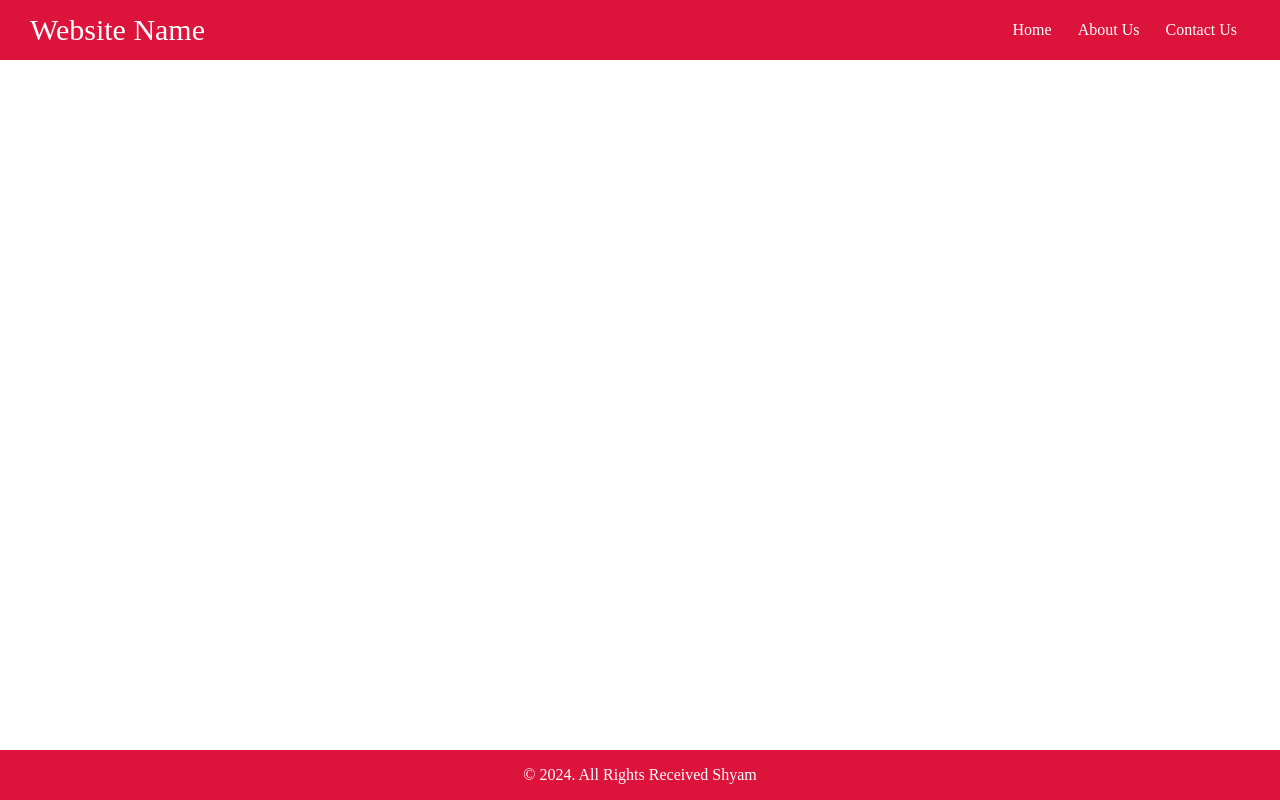
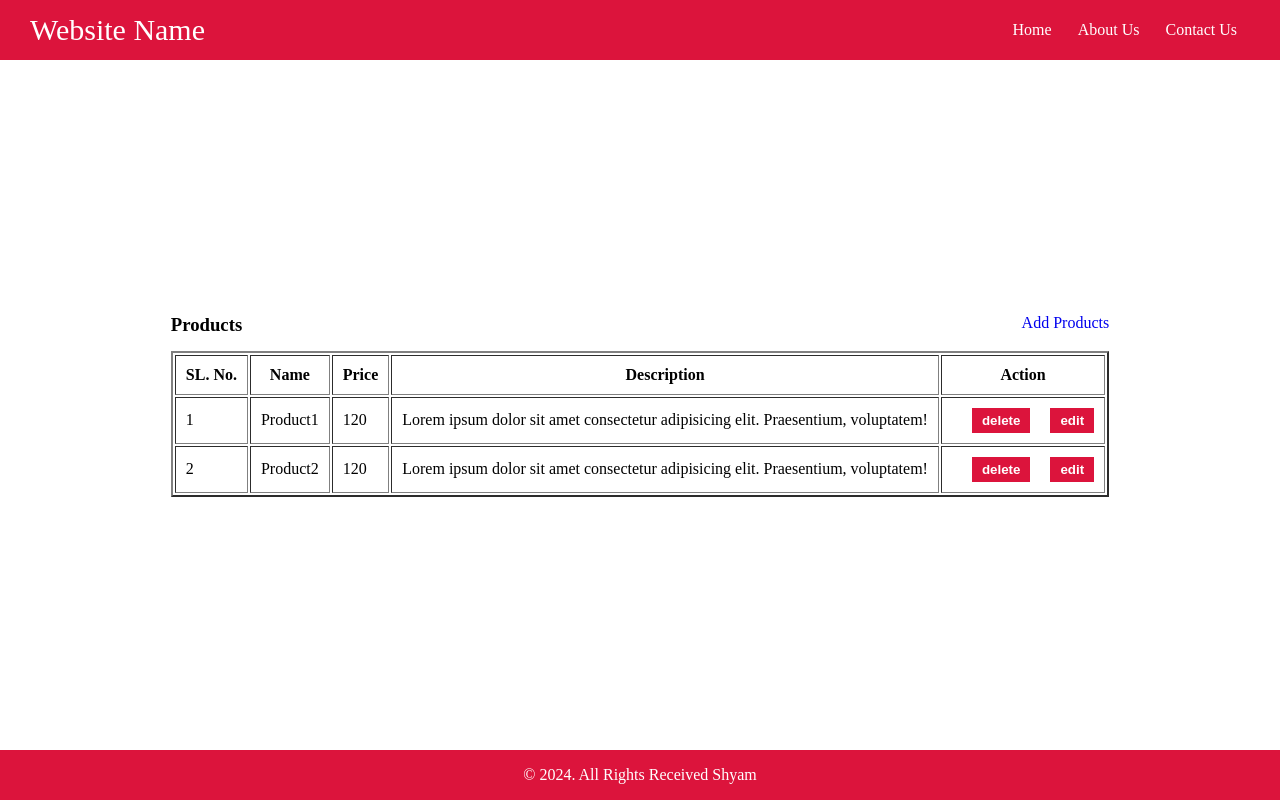
Before and after one commit to KarnamShyam1947/react-pratice, a React (Vite) app: page /all in a window 1280 px wide. Built offline with nearby package versions, Linux system fonts and the light colour scheme.

Commit message:
added: product routes for CRUD

```diff
--- a/src/App.jsx
+++ b/src/App.jsx
@@ -1,10 +1,14 @@
-import { useState } from "react";
 import AppFooter from "./components/AppFooter"
 import AppHeader from "./components/AppHeader"
 import { Route, Routes } from "react-router-dom";
+
 import Home from "./components/pages/Home";
 import About from "./components/pages/About";
 import Contact from "./components/pages/Contact";
+
+import Add from "./components/products/Add";
+import All from "./components/products/All";
+import Edit from "./components/products/Edit";
 
 function App() {
 
@@ -17,6 +21,10 @@ function App() {
           <Route path="/" element={<Home />} />
           <Route path="/about" element={<About />} />
           <Route path="/contact" element={<Contact />} />
+
+          <Route path="/add" element={<Add />} />
+          <Route path="/all" element={<All />} />
+          <Route path="/edit/:id" element={<Edit />} />
         </Routes>
       </div>
 
--- /dev/null
+++ b/src/components/products/Add.jsx
@@ -0,0 +1,66 @@
+import React, { useState } from 'react'
+
+function Add() {
+
+  var initialValues = {
+    name: "",
+    description: "",
+    price: ""
+  }
+
+  const [formValues, setFormValues] = useState(initialValues);
+
+  const handleInputChange = (e) => {
+    const { name, value } = e.target;
+
+    setFormValues({
+      ...formValues,
+      [name] : value
+    })
+
+  }
+
+  const handleFormSubmission = (e) => {
+    e.preventDefault();
+
+    console.log(formValues);
+    alert("form submitted");
+
+    setFormValues(initialValues);
+  }
+
+  return (
+    <>
+      <form onSubmit={handleFormSubmission}>
+        <h1>Add Product</h1>
+        <div className="inputs">
+          <input
+            type="text"
+            name="name"
+            value={formValues.name}
+            onChange={handleInputChange}
+            placeholder="Enter product name"
+          />
+
+          <input
+            type="text"
+            name="price"
+            value={formValues.price}
+            onChange={handleInputChange}
+            placeholder="Enter product price"
+          />
+
+          <textarea
+            name="description"
+            value={formValues.description}
+            onChange={handleInputChange}
+            placeholder='Enter description'
+          ></textarea>
+          <input type="submit" value="Add Product" />
+        </div>
+      </form>
+    </>
+  )
+}
+
+export default Add
--- /dev/null
+++ b/src/components/products/All.jsx
@@ -0,0 +1,46 @@
+import React from 'react'
+import { Link } from 'react-router-dom'
+
+function All() {
+  return (
+    <>
+      <div className="products">
+        <div className="tab-bar">
+          <h3>Products</h3>
+          <Link to={"/add"}>Add Products</Link>
+        </div>
+        <table border={2}>
+          <tr>
+            <th>SL. No.</th>
+            <th>Name</th>
+            <th>Price</th>
+            <th>Description</th>
+            <th>Action</th>
+          </tr>
+          <tr>
+            <td>1</td>
+            <td>Product1</td>
+            <td>120</td>
+            <td>Lorem ipsum dolor sit amet consectetur adipisicing elit. Praesentium, voluptatem!</td>
+            <td>
+              <button>delete</button>
+              <button>edit</button>
+            </td>
+          </tr>
+          <tr>
+            <td>2</td>
+            <td>Product2</td>
+            <td>120</td>
+            <td>Lorem ipsum dolor sit amet consectetur adipisicing elit. Praesentium, voluptatem!</td>
+            <td>
+              <button>delete</button>
+              <button>edit</button>
+            </td>
+          </tr>
+        </table>
+      </div>
+    </>
+  )
+}
+
+export default All
--- /dev/null
+++ b/src/components/products/Edit.jsx
@@ -0,0 +1,13 @@
+import React from 'react'
+import { useParams } from "react-router-dom";
+
+function Edit() {
+
+  const params = useParams();
+
+  return (
+    <h1>Edit Page for id : {params.id}</h1>
+  )
+}
+
+export default Edit
--- a/src/index.css
+++ b/src/index.css
@@ -73,3 +73,33 @@ footer {
     display: grid;
     place-items: center;
 }
+
+form {
+    width: 500px;
+}
+
+.inputs {
+    display: flex;
+    flex-direction: column;
+}
+
+.inputs input,
+.inputs textarea {
+    margin-top: 15px;
+    height: 30px;
+    padding-left: 10px;
+}
+
+.inputs textarea {
+    height: 150px;
+}
+
+.tab-bar {
+    display: flex;
+    justify-content: space-between;
+    margin-bottom: 15px;
+}
+
+th, td {
+    padding: 10px;
+}
```
